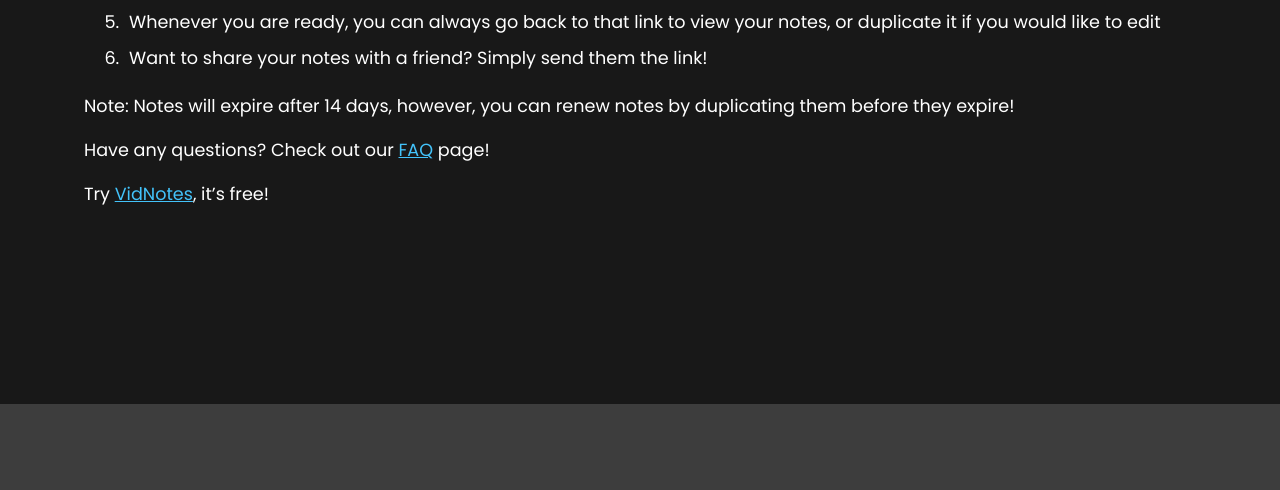
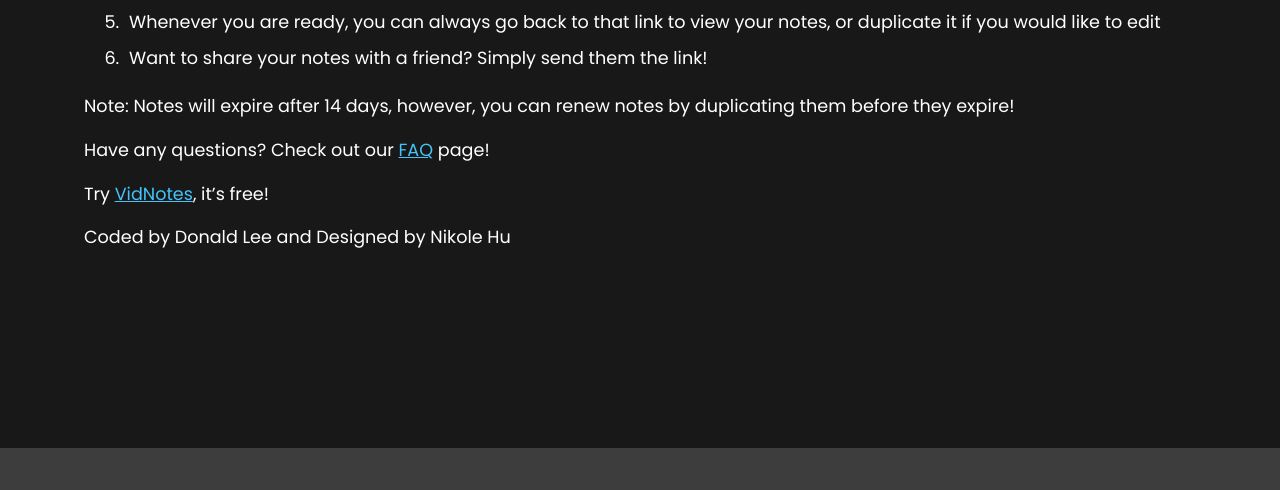
Before and after one commit to DonaldKLee/VidNotes, a Flask app: page /about in a window 1280 px wide. Shown: the part 896-1386 px from the top of the page. Run offline with Flask 2, Linux system fonts and the light colour scheme.

Commit message:
Added more to the About content

```diff
--- a/templates/about.html
+++ b/templates/about.html
@@ -100,6 +100,7 @@ VidNotes is a free web-based service that allows you to send a link containing a
 
             <p class="about_text">Try <a class="page_links" href="/">VidNotes</a>, it’s free!</p>
 
+            <p class="about_text">Coded by Donald Lee and Designed by Nikole Hu</p>
 
             </div>
         </div>
```
Also changed, not shown: README.md.
